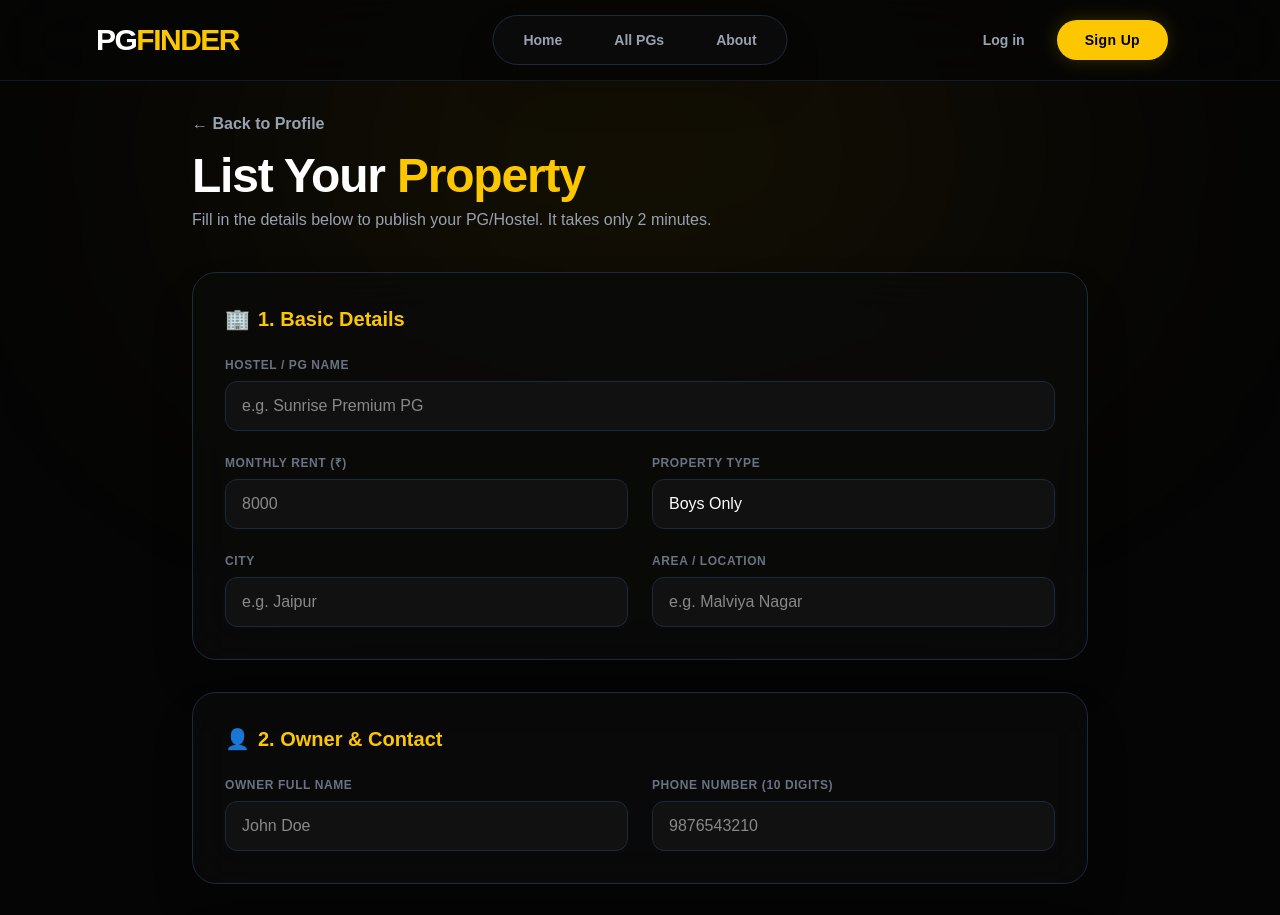
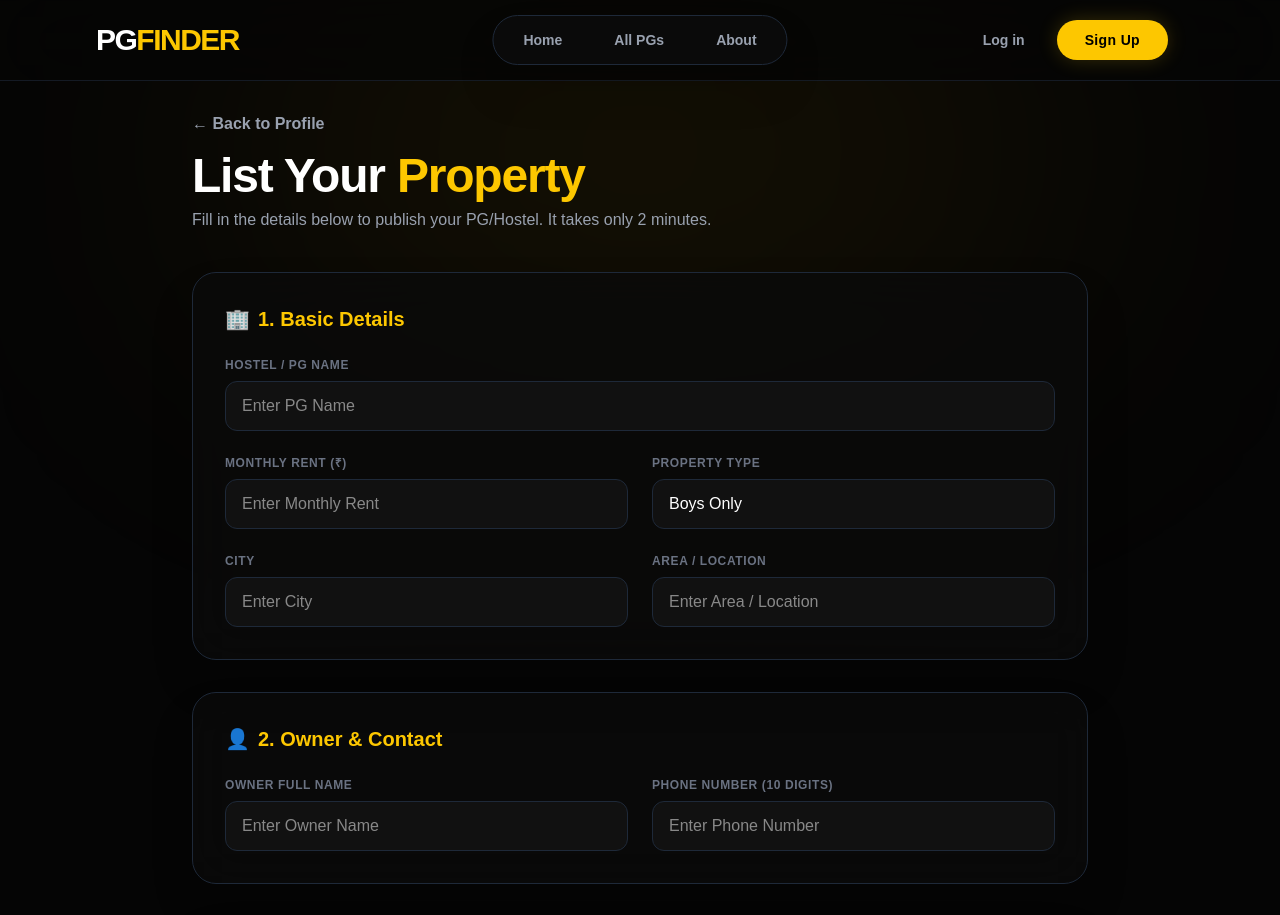
Before and after one commit to vickykmt16-sudo/pg-finder, a Next.js app: page /add-pg in a window 1280 px wide. Shown: the top 915 px of the page. Built offline with nearby package versions, Linux system fonts and the light colour scheme; no server answers.

Commit message:
Fixed fake rating issue, restricted ratings to students only

```diff
--- a/app/add-pg/page.tsx
+++ b/app/add-pg/page.tsx
@@ -140,11 +140,11 @@ export default function AddPGPage() {
             <div className="grid grid-cols-1 md:grid-cols-2 gap-6">
               <div className="md:col-span-2">
                 <label className="block text-xs font-bold text-gray-500 uppercase tracking-wider mb-2">Hostel / PG Name</label>
-                <input type="text" required placeholder="e.g. Sunrise Premium PG" value={formData.name} onChange={e => setFormData({...formData, name: e.target.value})} className="w-full bg-[#111] border border-gray-800 focus:border-yellow-400 rounded-xl px-4 py-3 text-white outline-none transition-colors" />
+                <input type="text" required placeholder="Enter PG Name" value={formData.name} onChange={e => setFormData({...formData, name: e.target.value})} className="w-full bg-[#111] border border-gray-800 focus:border-yellow-400 rounded-xl px-4 py-3 text-white outline-none transition-colors" />
               </div>
               <div>
                 <label className="block text-xs font-bold text-gray-500 uppercase tracking-wider mb-2">Monthly Rent (₹)</label>
-                <input type="number" required placeholder="8000" value={formData.price} onChange={e => setFormData({...formData, price: e.target.value})} className="w-full bg-[#111] border border-gray-800 focus:border-yellow-400 rounded-xl px-4 py-3 text-white outline-none transition-colors" />
+                <input type="number" required placeholder="Enter Monthly Rent" value={formData.price} onChange={e => setFormData({...formData, price: e.target.value})} className="w-full bg-[#111] border border-gray-800 focus:border-yellow-400 rounded-xl px-4 py-3 text-white outline-none transition-colors" />
               </div>
               <div>
                 <label className="block text-xs font-bold text-gray-500 uppercase tracking-wider mb-2">Property Type</label>
@@ -156,11 +156,11 @@ export default function AddPGPage() {
               </div>
               <div>
                 <label className="block text-xs font-bold text-gray-500 uppercase tracking-wider mb-2">City</label>
-                <input type="text" required placeholder="e.g. Jaipur" value={formData.city} onChange={e => setFormData({...formData, city: e.target.value})} className="w-full bg-[#111] border border-gray-800 focus:border-yellow-400 rounded-xl px-4 py-3 text-white outline-none transition-colors" />
+                <input type="text" required placeholder="Enter City" value={formData.city} onChange={e => setFormData({...formData, city: e.target.value})} className="w-full bg-[#111] border border-gray-800 focus:border-yellow-400 rounded-xl px-4 py-3 text-white outline-none transition-colors" />
               </div>
               <div>
                 <label className="block text-xs font-bold text-gray-500 uppercase tracking-wider mb-2">Area / Location</label>
-                <input type="text" required placeholder="e.g. Malviya Nagar" value={formData.location} onChange={e => setFormData({...formData, location: e.target.value})} className="w-full bg-[#111] border border-gray-800 focus:border-yellow-400 rounded-xl px-4 py-3 text-white outline-none transition-colors" />
+                <input type="text" required placeholder="Enter Area / Location" value={formData.location} onChange={e => setFormData({...formData, location: e.target.value})} className="w-full bg-[#111] border border-gray-800 focus:border-yellow-400 rounded-xl px-4 py-3 text-white outline-none transition-colors" />
               </div>
             </div>
           </div>
@@ -171,11 +171,11 @@ export default function AddPGPage() {
             <div className="grid grid-cols-1 md:grid-cols-2 gap-6">
               <div>
                 <label className="block text-xs font-bold text-gray-500 uppercase tracking-wider mb-2">Owner Full Name</label>
-                <input type="text" required placeholder="John Doe" value={formData.ownerName} onChange={e => setFormData({...formData, ownerName: e.target.value})} className="w-full bg-[#111] border border-gray-800 focus:border-yellow-400 rounded-xl px-4 py-3 text-white outline-none transition-colors" />
+                <input type="text" required placeholder="Enter Owner Name" value={formData.ownerName} onChange={e => setFormData({...formData, ownerName: e.target.value})} className="w-full bg-[#111] border border-gray-800 focus:border-yellow-400 rounded-xl px-4 py-3 text-white outline-none transition-colors" />
               </div>
               <div>
                 <label className="block text-xs font-bold text-gray-500 uppercase tracking-wider mb-2">Phone Number (10 Digits)</label>
-                <input type="tel" required pattern="[0-9]{10}" maxLength={10} placeholder="9876543210" value={formData.phone} onChange={e => setFormData({...formData, phone: e.target.value.replace(/\D/g, '')})} className="w-full bg-[#111] border border-gray-800 focus:border-yellow-400 rounded-xl px-4 py-3 text-white outline-none transition-colors" />
+                <input type="tel" required pattern="[0-9]{10}" maxLength={10} placeholder="Enter Phone Number" value={formData.phone} onChange={e => setFormData({...formData, phone: e.target.value.replace(/\D/g, '')})} className="w-full bg-[#111] border border-gray-800 focus:border-yellow-400 rounded-xl px-4 py-3 text-white outline-none transition-colors" />
                 {formData.phone && formData.phone.length !== 10 && <p className="text-red-500 text-xs mt-1">Must be exactly 10 digits.</p>}
               </div>
             </div>
--- a/app/page.tsx
+++ b/app/page.tsx
@@ -232,15 +232,15 @@ export default function Home() {
             <div className="bg-[#0a0a0a]/80 backdrop-blur-xl border border-gray-800 rounded-full p-1.5 md:p-2 shadow-2xl flex flex-row items-center w-full max-w-3xl transition-all hover:border-gray-700 mx-auto lg:mx-0">
               <div className="flex-1 flex flex-col px-3 md:px-6 border-r border-gray-800 w-full overflow-hidden text-left">
                 <label className="text-[8px] md:text-[10px] font-bold text-gray-500 uppercase tracking-wider mb-0.5 truncate">City</label>
-                <input type="text" value={searchCity} onChange={(e) => setSearchCity(e.target.value)} placeholder="Jaipur" className="bg-transparent border-none outline-none text-white text-[10px] md:text-sm w-full placeholder-gray-600 font-medium p-0 truncate" />
+                <input type="text" value={searchCity} onChange={(e) => setSearchCity(e.target.value)} placeholder="Enter City" className="bg-transparent border-none outline-none text-white text-[10px] md:text-sm w-full placeholder-gray-600 font-medium p-0 truncate" />
               </div>
               <div className="flex-1 flex flex-col px-3 md:px-6 border-r border-gray-800 w-full overflow-hidden text-left">
                 <label className="text-[8px] md:text-[10px] font-bold text-gray-500 uppercase tracking-wider mb-0.5 truncate">Location</label>
-                <input type="text" value={searchLocation} onChange={(e) => setSearchLocation(e.target.value)} placeholder="Malviya.." className="bg-transparent border-none outline-none text-white text-[10px] md:text-sm w-full placeholder-gray-600 font-medium p-0 truncate" />
+                <input type="text" value={searchLocation} onChange={(e) => setSearchLocation(e.target.value)} placeholder="Enter Location" className="bg-transparent border-none outline-none text-white text-[10px] md:text-sm w-full placeholder-gray-600 font-medium p-0 truncate" />
               </div>
               <div className="flex-1 flex flex-col px-3 md:px-6 pr-2 w-full overflow-hidden text-left">
                 <label className="text-[8px] md:text-[10px] font-bold text-gray-500 uppercase tracking-wider mb-0.5 truncate">Budget</label>
-                <input type="number" value={searchBudget} onChange={(e) => setSearchBudget(e.target.value)} placeholder="₹8000" className="bg-transparent border-none outline-none text-white text-[10px] md:text-sm w-full placeholder-gray-600 font-medium p-0 truncate" />
+                <input type="number" value={searchBudget} onChange={(e) => setSearchBudget(e.target.value)} placeholder="Enter Budget" className="bg-transparent border-none outline-none text-white text-[10px] md:text-sm w-full placeholder-gray-600 font-medium p-0 truncate" />
               </div>
               <button
                 onClick={isSearched ? clearSearch : handleSearch}
--- a/app/search/page.tsx
+++ b/app/search/page.tsx
@@ -189,15 +189,15 @@ export default function SearchPage() {
         <div className="bg-[#0a0a0a]/80 backdrop-blur-xl border border-gray-800 rounded-full p-1.5 md:p-2 shadow-2xl flex flex-row items-center w-full mb-12 transition-all hover:border-gray-700">
           <div className="flex-1 flex flex-col px-3 md:px-6 border-r border-gray-800 w-full overflow-hidden text-left">
             <label className="text-[8px] md:text-[10px] font-bold text-gray-500 uppercase tracking-wider mb-0.5 truncate">City</label>
-            <input type="text" value={searchCity} onChange={(e) => setSearchCity(e.target.value)} placeholder="Jaipur" className="bg-transparent border-none outline-none text-white text-[10px] md:text-sm w-full placeholder-gray-600 font-medium p-0 truncate" />
+            <input type="text" value={searchCity} onChange={(e) => setSearchCity(e.target.value)} placeholder="Enter City" className="bg-transparent border-none outline-none text-white text-[10px] md:text-sm w-full placeholder-gray-600 font-medium p-0 truncate" />
           </div>
           <div className="flex-1 flex flex-col px-3 md:px-6 border-r border-gray-800 w-full overflow-hidden text-left">
             <label className="text-[8px] md:text-[10px] font-bold text-gray-500 uppercase tracking-wider mb-0.5 truncate">Location / Name</label>
-            <input type="text" value={searchLocation} onChange={(e) => setSearchLocation(e.target.value)} placeholder="Malviya.." className="bg-transparent border-none outline-none text-white text-[10px] md:text-sm w-full placeholder-gray-600 font-medium p-0 truncate" />
+            <input type="text" value={searchLocation} onChange={(e) => setSearchLocation(e.target.value)} placeholder="Enter Location " className="bg-transparent border-none outline-none text-white text-[10px] md:text-sm w-full placeholder-gray-600 font-medium p-0 truncate" />
           </div>
           <div className="flex-1 flex flex-col px-3 md:px-6 pr-2 w-full overflow-hidden text-left">
             <label className="text-[8px] md:text-[10px] font-bold text-gray-500 uppercase tracking-wider mb-0.5 truncate">Budget</label>
-            <input type="number" value={searchBudget} onChange={(e) => setSearchBudget(e.target.value)} placeholder="₹8000" className="bg-transparent border-none outline-none text-white text-[10px] md:text-sm w-full placeholder-gray-600 font-medium p-0 truncate" />
+            <input type="number" value={searchBudget} onChange={(e) => setSearchBudget(e.target.value)} placeholder="Enter Budget" className="bg-transparent border-none outline-none text-white text-[10px] md:text-sm w-full placeholder-gray-600 font-medium p-0 truncate" />
           </div>
           <button
             onClick={isSearched ? clearSearch : handleSearch}
@@ -299,7 +299,8 @@ export default function SearchPage() {
                  </div>
                </div>
 
-               {/* Quick Rate System */}
+               {/* Quick Rate System - SIRF STUDENTS KE LIYE KHULEGA */}
+               {isStudent && (
                  <div className="mb-6 border-t border-gray-800 pt-4">
                    <h4 className="text-gray-400 text-xs font-bold uppercase mb-2">Rate this Property</h4>
                    <div className="flex gap-1">
@@ -316,6 +317,7 @@ export default function SearchPage() {
                      ))}
                    </div>
                  </div>
+               )}
 
                <div className="bg-[#1a1a1a] border border-gray-800 p-4 rounded-2xl mb-4">
                  <div className="flex justify-between items-center mb-4">
```
Lines whose indentation alone changed are shown as unchanged.
